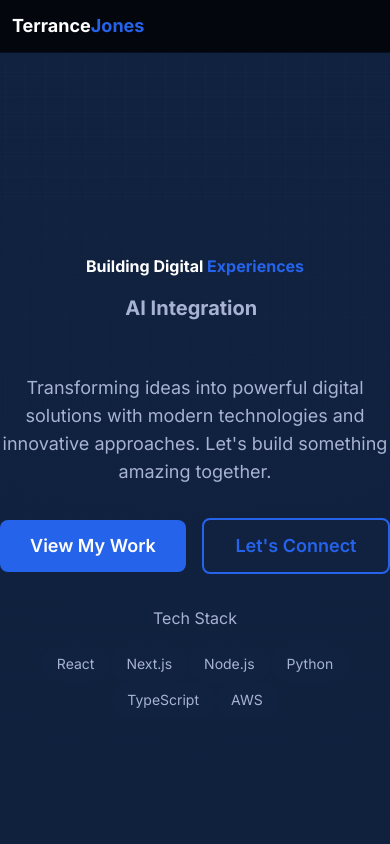
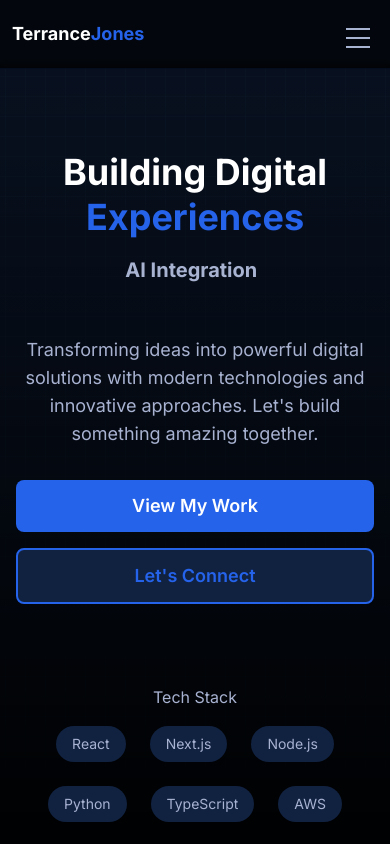
Before and after one commit to TJones-tech/portfolio, a Next.js app in the folder elite-portfolio/: page / in a window 390 px wide. Shown: the top 844 px of the page. Built offline with nearby package versions, Linux system fonts and the light colour scheme.

Commit message:
styling update

```diff
--- a/elite-portfolio/app/globals.css
+++ b/elite-portfolio/app/globals.css
@@ -4,7 +4,7 @@
 
 @layer base {
   body {
-    @apply bg-primary text-accent-lighter;
+    @apply bg-primary text-accent-lighter antialiased;
     font-family: "Inter", sans-serif;
   }
 
@@ -20,11 +20,15 @@
   a {
     @apply text-secondary hover:text-secondary-light transition-colors duration-300;
   }
+
+  p {
+    @apply text-accent-light leading-relaxed;
+  }
 }
 
 @layer components {
   .tech-card {
-    @apply bg-primary-light rounded-lg p-4 sm:p-6 shadow-tech hover:shadow-tech-lg transition-all duration-300;
+    @apply bg-primary-light rounded-lg p-4 sm:p-6 shadow-tech hover:shadow-tech-lg transition-all duration-300 border border-accent/10;
   }
 
   .tech-button {
--- a/elite-portfolio/app/layout.tsx
+++ b/elite-portfolio/app/layout.tsx
@@ -18,9 +18,11 @@
 }) {
   return (
     <html lang="en" className="scroll-smooth">
-      <body className={`${inter.className} bg-gradient-tech min-h-screen`}>
+      <body
+        className={`${inter.className} bg-gradient-tech min-h-screen relative`}
+      >
         {/* Background Grid */}
-        <div className="fixed inset-0 bg-[url('/grid.svg')] bg-center [mask-image:linear-gradient(180deg,white,rgba(255,255,255,0))]"></div>
+        <div className="fixed inset-0 bg-grid-pattern bg-center [mask-image:linear-gradient(180deg,white,rgba(255,255,255,0))] opacity-20"></div>
 
         {/* Header */}
         <header className="fixed top-0 left-0 right-0 z-50 bg-primary/80 backdrop-blur-sm border-b border-secondary/10">
--- a/elite-portfolio/tailwind.config.ts
+++ b/elite-portfolio/tailwind.config.ts
@@ -1,17 +1,13 @@
 import type { Config } from "tailwindcss";
 
 const config: Config = {
-  content: [
-    "./pages/**/*.{js,ts,jsx,tsx,mdx}",
-    "./components/**/*.{js,ts,jsx,tsx,mdx}",
-    "./app/**/*.{js,ts,jsx,tsx,mdx}",
-  ],
+  content: ["./app/**/*.{js,ts,jsx,tsx,mdx}", "./src/**/*.{js,ts,jsx,tsx,mdx}"],
   theme: {
     extend: {
       colors: {
         primary: {
           DEFAULT: "#000000", // Dark navy background
-          light: "#112240", // Lighter navy
+          light: "#112240", // Lighter navy for cards
           lighter: "#233554", // Navy for hover states
         },
         secondary: {
@@ -27,6 +23,7 @@
       backgroundImage: {
         "gradient-tech":
           "radial-gradient(circle at top center, #112240 0%, #0A192F 100%)",
+        "grid-pattern": "url('/grid.svg')",
       },
       boxShadow: {
         tech: "0 4px 20px -2px rgba(37, 99, 235, 0.1)",
```
